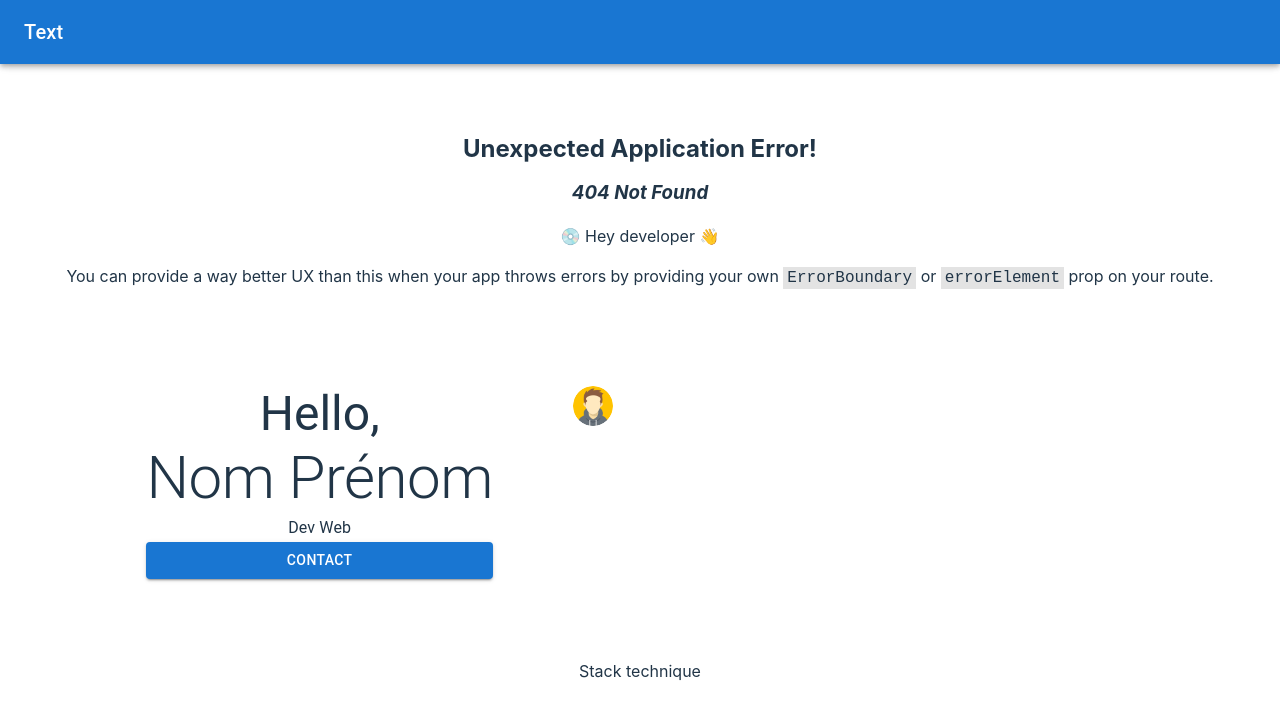
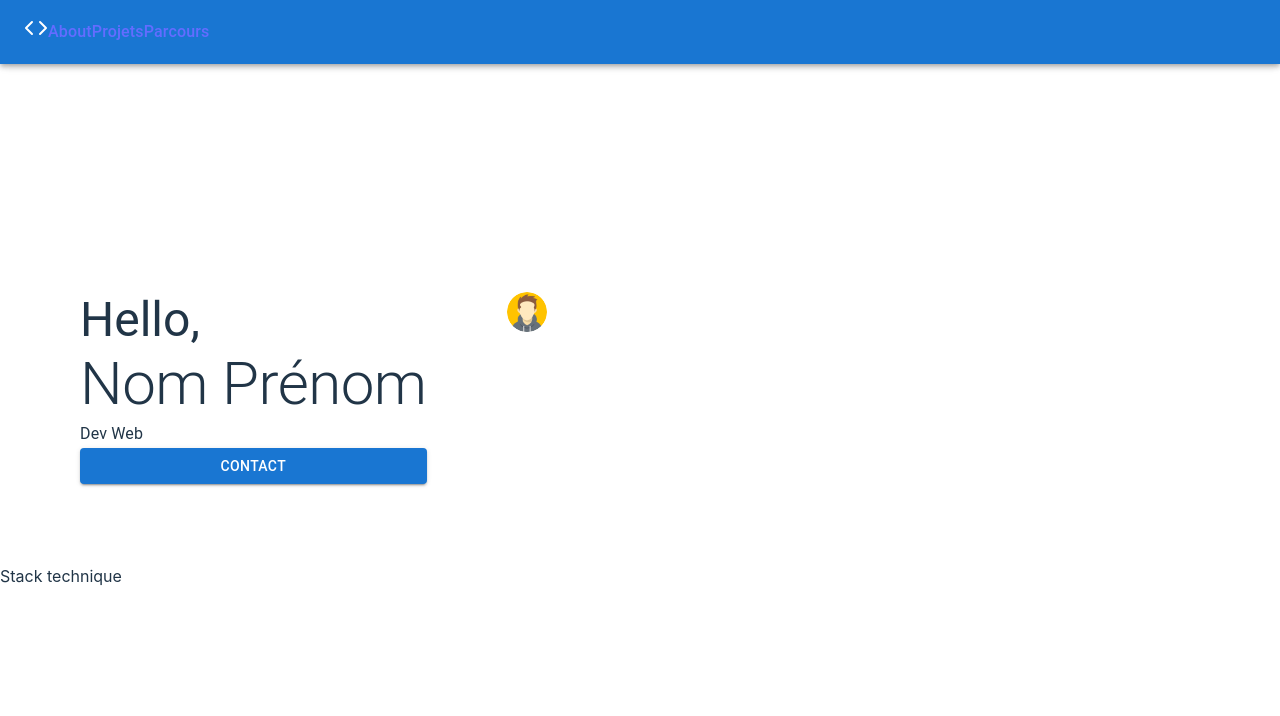
Before and after one commit to Kevgrdn/react_cv, a React (Vite) app: page / in a window 1280 px wide. Before the commit this address had no page. Shown: the top 716 px of the page. Built offline with nearby package versions, Linux system fonts and the light colour scheme.

Commit message:
feat: :sparkles: implementation router

```diff
--- a/src/App.tsx
+++ /dev/null
@@ -1,19 +0,0 @@
-import './App.css'
-import Home from './pages/home/Home'
-import Counter from './components/NavBar'
-import { Stack } from '@mui/material'
-import Divider from '@mui/material/Divider'
-import Portfolio from './pages/Portfolio/Portfolio'
-
-function App() {
-
-  return (
-
-    <div className="App">
-      <Home />
-      <Portfolio />
-    </div>
-  )
-}
-
-export default App
--- a/src/components/NavBar.tsx
+++ b/src/components/NavBar.tsx
@@ -1,8 +1,9 @@
 import React from 'react'
 import { Stack, MenuItem, Menu, AppBar, Toolbar, Typography } from "@mui/material"
-import { Crown } from "lucide-react"
+import { Code, Crown } from "lucide-react"
 import { Link } from 'react-router-dom'
 
+import logo from "../assets/dev.png"
 
 function NavBar() {
 
@@ -12,20 +13,24 @@ function NavBar() {
             <AppBar position="fixed" color="primary">
                 <Toolbar>
                     <Typography variant="h6">
-                        Text
+                        <Code />
                     </Typography>
-                    <Typography >
-                        {/* <Link to="/home" >
-                            Home
-                        </Link> */}
-                        {/* <Link to="/projects" >
+                    <Typography variant='subtitle1' color="white">
+                        <Link to="/" >
                             About
                         </Link>
+                    </Typography>
+                    <Typography variant='subtitle1' color="white">
+                        <Link to="/projects" >
+                            Projets
+                        </Link>
+                    </Typography>
+                    <Typography variant='subtitle1' >
                         <Link to="/education" >
-                            Contact
-                        </Link> */}
+                            Parcours
+                        </Link>
+                    </Typography>
 
-                    </Typography>
                 </Toolbar>
             </AppBar>
         </>
--- a/src/main.tsx
+++ b/src/main.tsx
@@ -1,27 +1,16 @@
 import React from 'react'
 import ReactDOM from 'react-dom/client'
 import { createBrowserRouter, RouterProvider } from 'react-router-dom'
-import App from './App'
 import './index.css'
-import Home from './pages/home/Home'
+import Error from './pages/Error/Error'
+import Home from './pages/Home/Home'
 import Portfolio from './pages/Portfolio/Portfolio'
+import router from './routes/routes.config'
 
-const router = createBrowserRouter([
-  {
-    'path': '/projects',
-    'element': <Home />
-  },
-  {
-    'path': '/projects',
-    'element': <Portfolio />
-  },
 
-])
 
 ReactDOM.createRoot(document.getElementById('root') as HTMLElement).render(
   <React.StrictMode>
     <RouterProvider router={router} />
-    <App />
-
   </React.StrictMode>,
 )
--- /dev/null
+++ b/src/pages/Error/Error.tsx
@@ -0,0 +1,12 @@
+import React from 'react'
+import Typography from '@mui/material/Typography'
+
+function Error() {
+    return (
+        <Typography variant="body1" color="initial">
+            404 not Found
+        </Typography>
+    )
+}
+
+export default Error
--- a/src/pages/home/Home.tsx
+++ b/src/pages/home/Home.tsx
@@ -3,9 +3,13 @@ import Avatar from '@mui/material/Avatar'
 import Typography from '@mui/material/Typography'
 import { Stack } from '@mui/system'
 import React from 'react'
+import NavBar from '../../components/NavBar'
 
 function Home() {
   return (
+
+    <>
+      <NavBar />
       <Stack>
         <Stack direction='row' sx={{ margin: 5 }}>
           <Stack sx={{ margin: 5 }}>
@@ -22,6 +26,7 @@ function Home() {
           Stack technique
         </Stack>
       </Stack>
+    </>
   )
 }
 
--- /dev/null
+++ b/src/routes/routes.config.tsx
@@ -0,0 +1,18 @@
+import { createBrowserRouter } from "react-router-dom";
+import Error from "../pages/Error/Error";
+import Home from "../pages/Home/Home";
+import Portfolio from "../pages/Portfolio/Portfolio";
+
+const router = createBrowserRouter([
+  {
+    'path': '/',
+    'element': <Home />,
+    "errorElement": <Error />
+  },
+  {
+    'path': '/projects',
+    'element': <Portfolio />,
+    "errorElement": <Error />
+  },
+])
+export default router
```
Also changed, not shown: src/routes/routes.config.ts (deleted, +0 -11 lines), src/assets/dev.png (added). Lines whose indentation alone changed are shown as unchanged.
